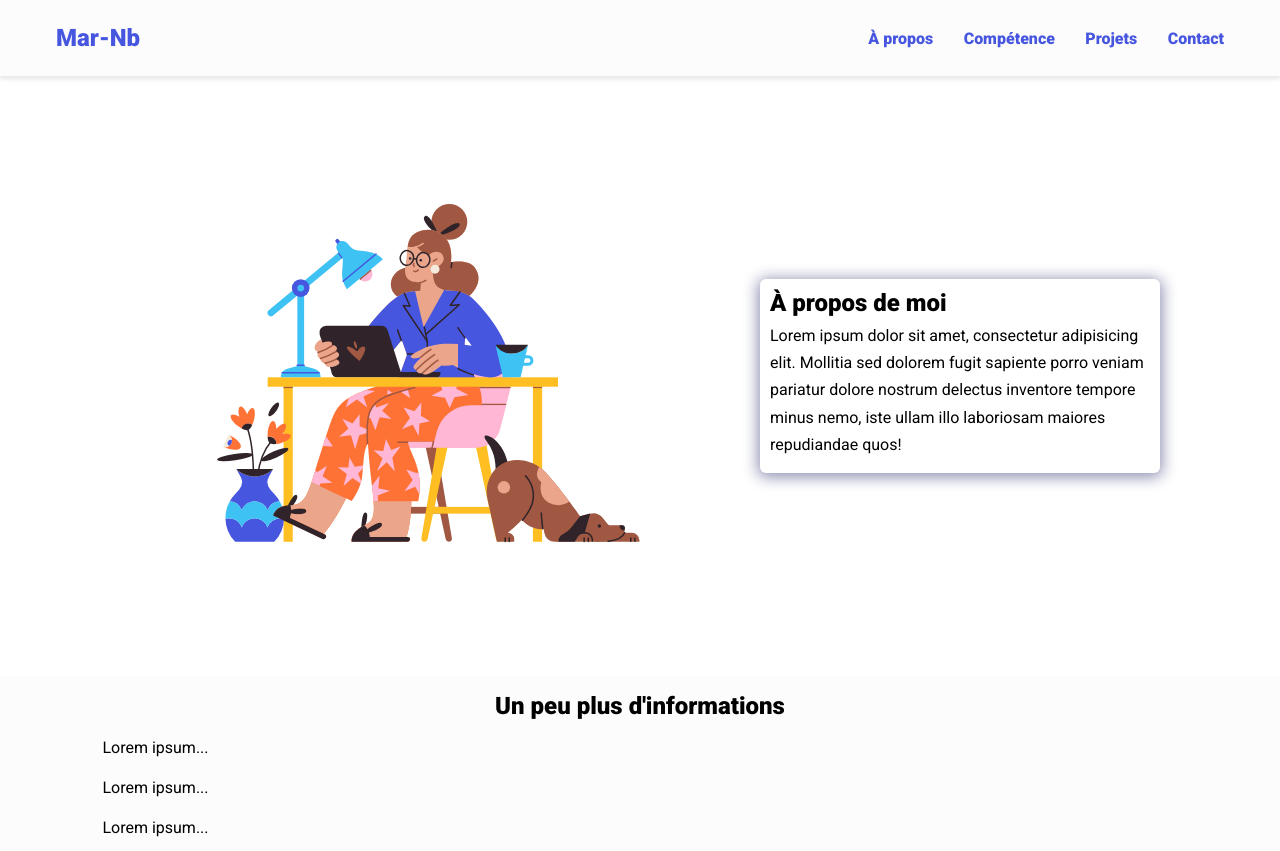
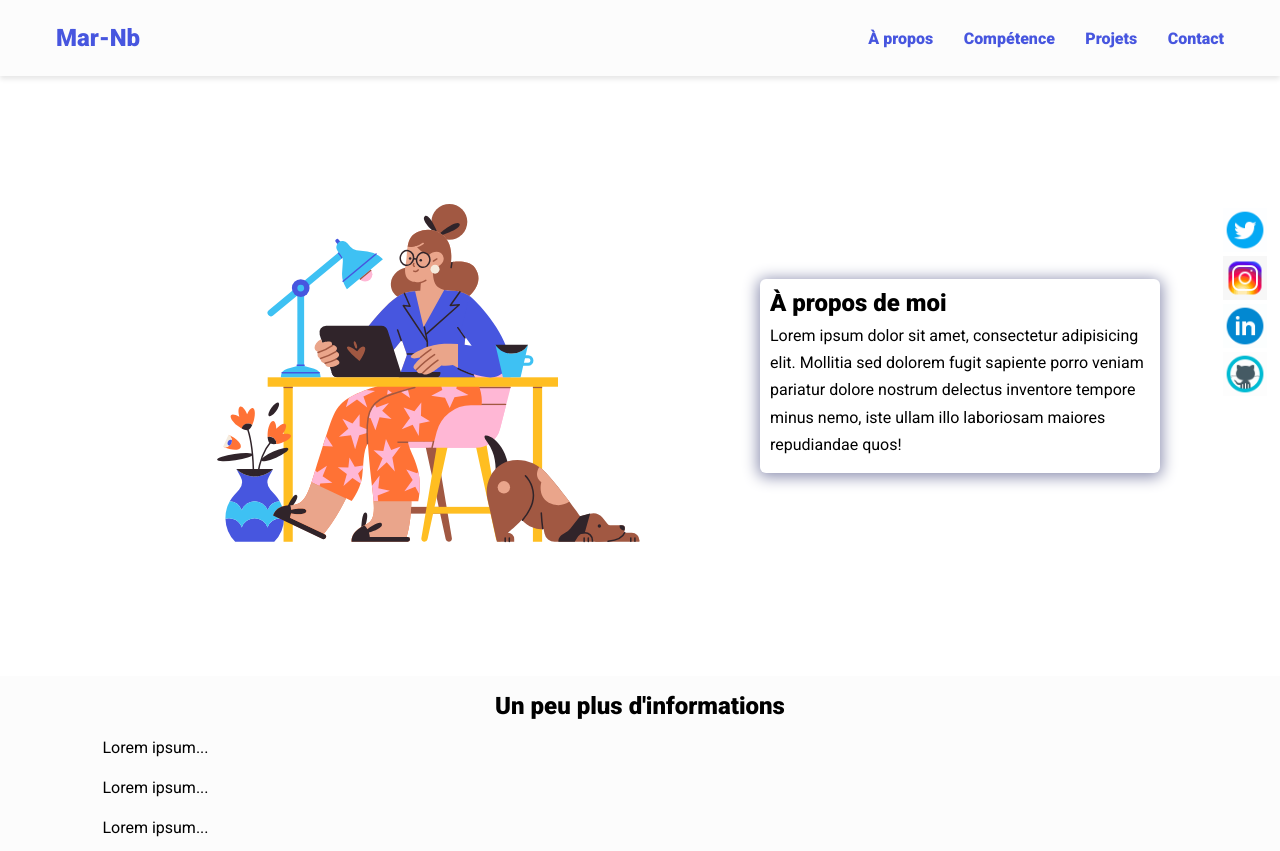
Before and after one commit to Mar-Nb/flat-portfolio, a plain HTML site: page index.html in a window 1280 px wide. Shown: the top 851 px of the page. Drawn offline with nearby package versions, Linux system fonts and the light colour scheme.

Commit message:
Icone de social et pied de page

```diff
--- a/assets/css/styles.css
+++ b/assets/css/styles.css
@@ -255,3 +255,26 @@ nav ul li { font-weight: var(--bold-font); }
   color: #fff;
   cursor: pointer;
 }
+
+/* Social icon */
+.socials {
+  display: flex;
+  flex-direction: column;
+  position: fixed;
+  right: 1%;
+  bottom: 50%;
+}
+
+.socicon {
+  width: 2.75rem;
+  height: 2.75rem;
+}
+
+footer {
+  background-color: var(--bg-color);
+  padding: 1.25rem;
+  text-align: center;
+  margin: 2rem 0 0;
+}
+
+footer hr { margin-bottom: 1rem; }
--- a/index.html
+++ b/index.html
@@ -141,8 +141,30 @@
     </section>
 
     <!-- Social accounts - Fixed to the right -->
+    <div class="socials">
+      <a href="#" target="_blank">
+        <img src="assets/icons/icons8-twitter-circled.gif" alt="Twitter" loading="lazy" class="socicon" />
+      </a>
+
+      <a href="#" target="_blank">
+        <img src="assets/icons/icons8-instagram.gif" alt="Instagram" loading="lazy" class="socicon" />
+      </a>
+
+      <a href="#" target="_blank">
+        <img src="assets/icons/icons8-linkedin-circled.gif" alt="Linkedin" loading="lazy" class="socicon" />
+      </a>
+
+      <a href="#" target="_blank">
+        <img src="assets/icons/icons8-github.gif" alt="Github" class="socicon" />
+      </a>
+    </div>
 
     <!-- Footer section -->
+    <footer>
+      <hr>
+      <p class="copy">&copy; Copyright 2021</p>
+      <p class="copy">Fait par 👨🏾‍💻 : <span style="font-weight: bold;">Mar-Nb</span>.</p>
+    </footer>
 
     <!-- Website scripts -->
     <script src="assets/js/app.js"></script>
```
